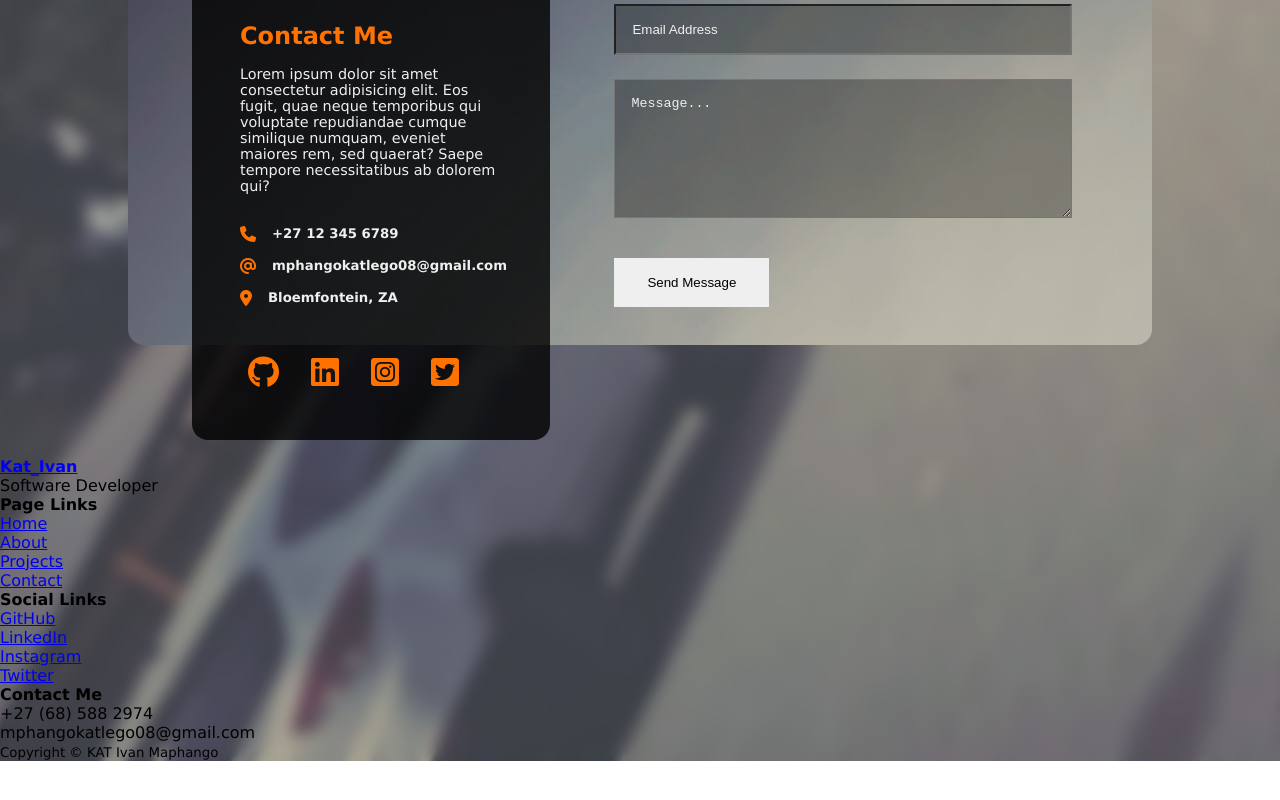
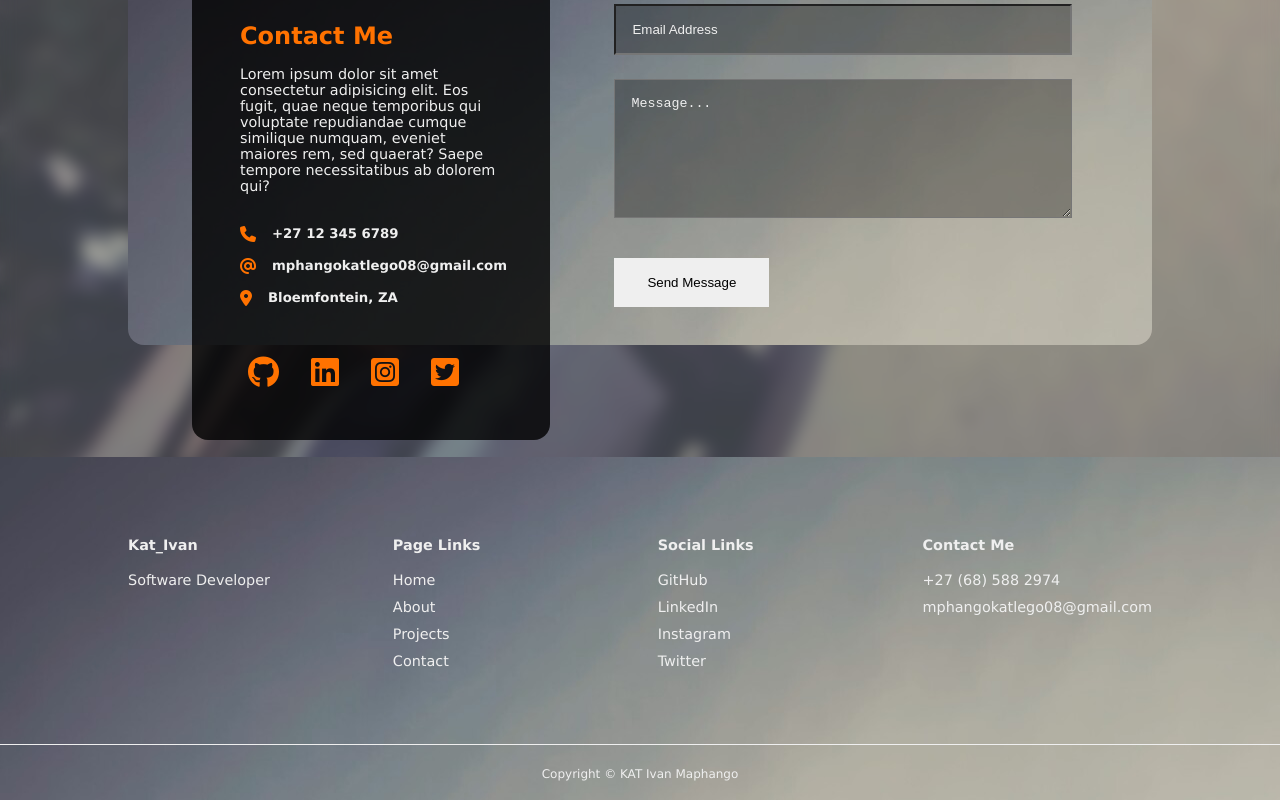
Before and after one commit to katlegomaphango/katlegomaphango.io, a plain HTML site: page kathub/index.html in a window 1280 px wide. Shown: the part 3513-4313 px from the top of the page. Before the commit the page ends 4274 px from the top, so only its background shows below. Drawn offline with Linux system fonts and the light colour scheme.

Commit message:
styled the footer

```diff
--- a/kathub/css/styles.css
+++ b/kathub/css/styles.css
@@ -501,3 +501,52 @@ input, textarea {
     font-size: 1.2rem;
     font-weight: bold;
 }
+
+/* ====================== footer ======================== */
+.footer {
+    background: url('../images/IMG_19700101_190646.jpg');
+    padding-top: 5rem;
+    font-size: 0.9rem;
+    color: var(--font-clr-white);
+}
+.footer_container{
+    display: grid;
+    grid-template-columns: repeat(4, 1fr);
+    gap: 5rem;
+    width: 80%;
+    margin: 0 auto;
+}
+.footer_container>div h4{
+    margin-bottom: 1.2rem;
+}
+.footer li {
+    list-style: none;
+}
+.footer a {
+    color: var(--font-clr-white);
+    text-decoration: none;
+}
+.footer_1 {
+    margin: 0 0 2rem;
+}
+.footer ul li {
+    margin-bottom: 0.7rem;
+}
+.footer ul li a:hover {
+    text-decoration: underline;
+}
+.footer-socials{
+    display: flex;
+    gap: 1rem;
+    font-size: 1.2rem;
+    margin-top: 2rem;
+}
+.footer_4 p {
+    margin-bottom: 0.7rem;
+}
+.footer-copy{
+    text-align: center;
+    margin-top: 4rem;
+    padding: 1.2rem 0;
+    border-top: 1px solid var(--font-clr-white);
+}
```
